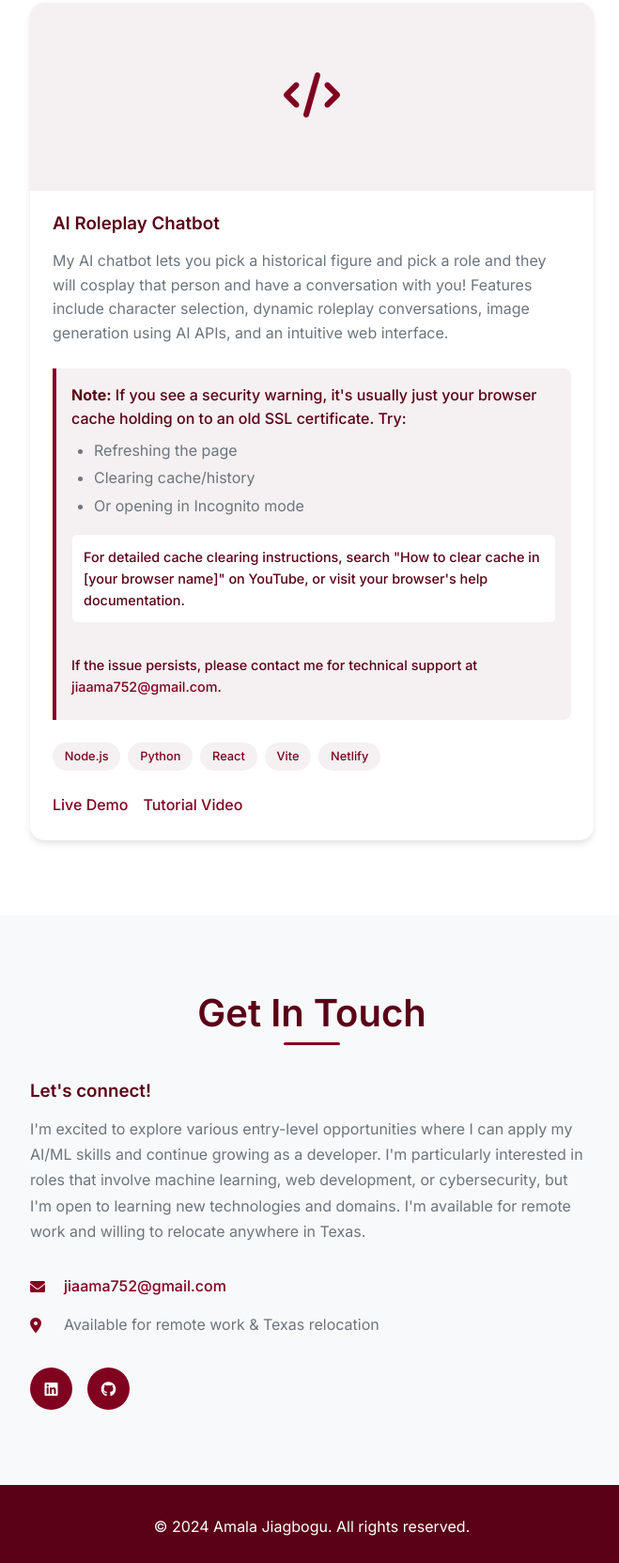
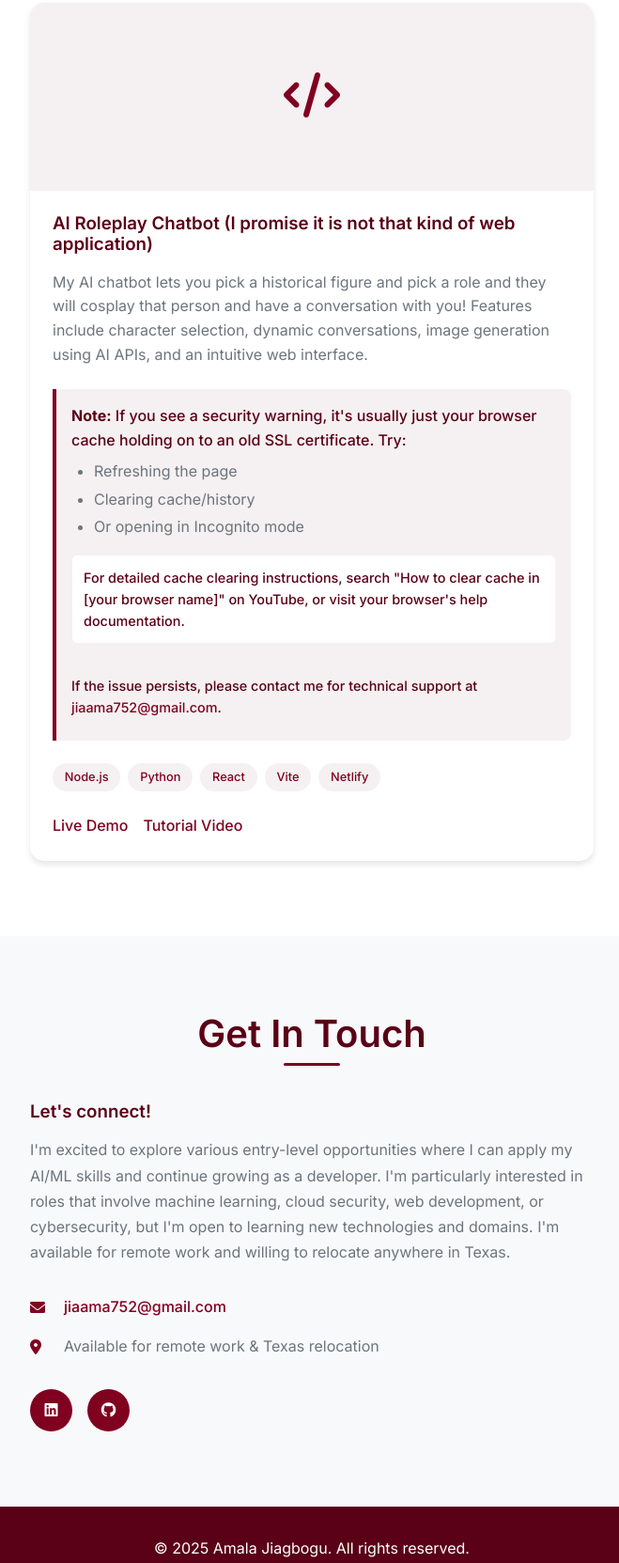
Before and after one commit to AmalaJ-30/portfolio, a plain HTML site: page index.html in a window 1280 px wide. Shown: the part 2752-4415 px from the top of the page at 94% size, without its empty margins (308-967 px from the left). Drawn offline with Linux system fonts and the light colour scheme.

Commit message:
adjusting some of the text

```diff
--- a/index.html
+++ b/index.html
@@ -156,8 +156,8 @@
                         </div>
                     </div>
                     <div class="project-content">
-                        <h3>AI Roleplay Chatbot</h3>
-                                                 <p>My AI chatbot lets you pick a historical figure and pick a role and they will cosplay that person and have a conversation with you! Features include character selection, dynamic roleplay conversations, image generation using AI APIs, and an intuitive web interface.</p>
+                        <h3>AI Roleplay Chatbot (I promise it is not that kind of web application)</h3>
+                                                 <p>My AI chatbot lets you pick a historical figure and pick a role and they will cosplay that person and have a conversation with you! Features include character selection, dynamic conversations, image generation using AI APIs, and an intuitive web interface.</p>
                          <div class="security-warning">
                              <p><strong>Note:</strong> If you see a security warning, it's usually just your browser cache holding on to an old SSL certificate. Try:</p>
                              <ul>
@@ -192,7 +192,7 @@
             <div class="contact-content">
                 <div class="contact-info">
                     <h3>Let's connect!</h3>
-                                         <p>I'm excited to explore various entry-level opportunities where I can apply my AI/ML skills and continue growing as a developer. I'm particularly interested in roles that involve machine learning, web development, or cybersecurity, but I'm open to learning new technologies and domains. I'm available for remote work and willing to relocate anywhere in Texas.</p>
+                                         <p>I'm excited to explore various entry-level opportunities where I can apply my AI/ML skills and continue growing as a developer. I'm particularly interested in roles that involve machine learning, cloud security, web development, or cybersecurity, but I'm open to learning new technologies and domains. I'm available for remote work and willing to relocate anywhere in Texas.</p>
                                          <div class="contact-details">
                          <div class="contact-item">
                              <i class="fas fa-envelope"></i>
@@ -215,7 +215,7 @@
     <!-- Footer -->
     <footer class="footer">
         <div class="container">
-            <p>&copy; 2024 Amala Jiagbogu. All rights reserved.</p>
+            <p>&copy; 2025 Amala Jiagbogu. All rights reserved.</p>
         </div>
     </footer>
 
```
